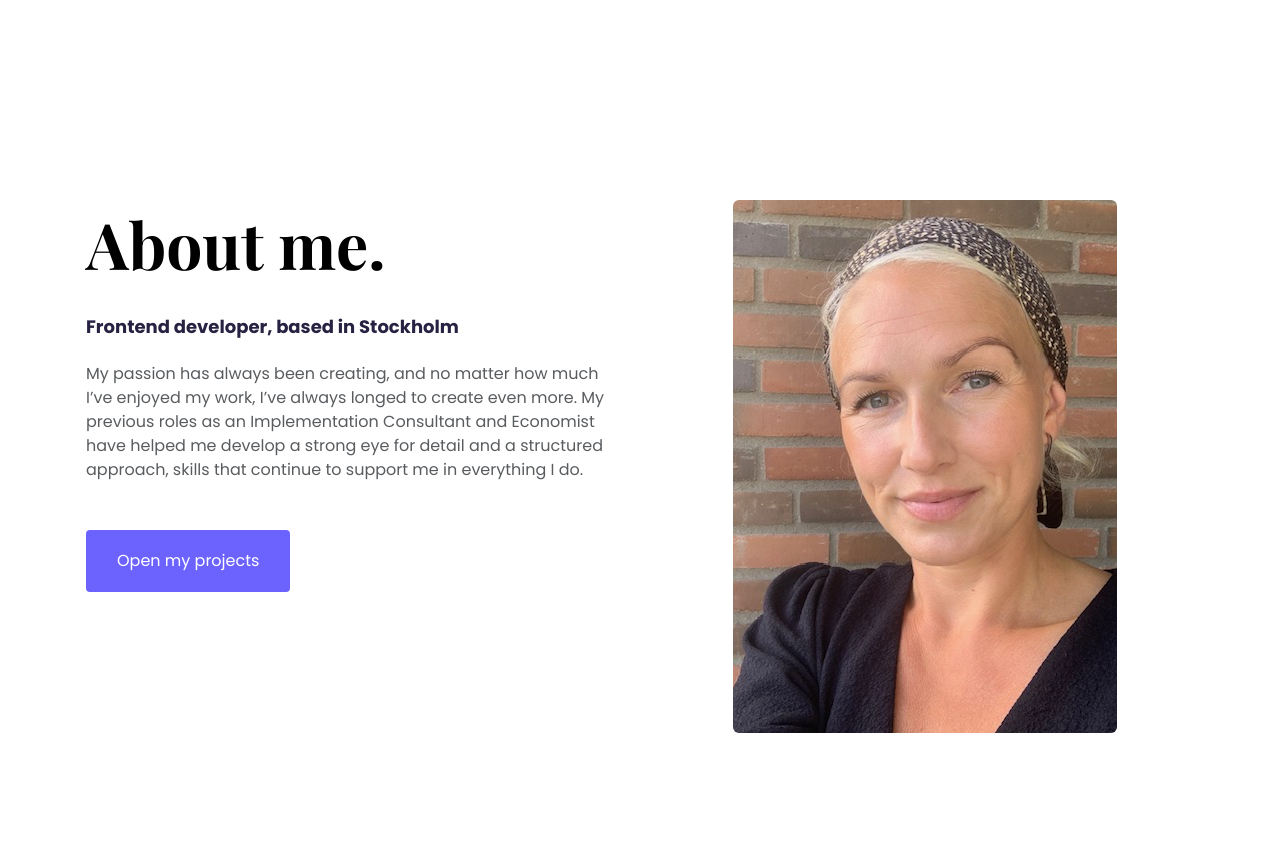
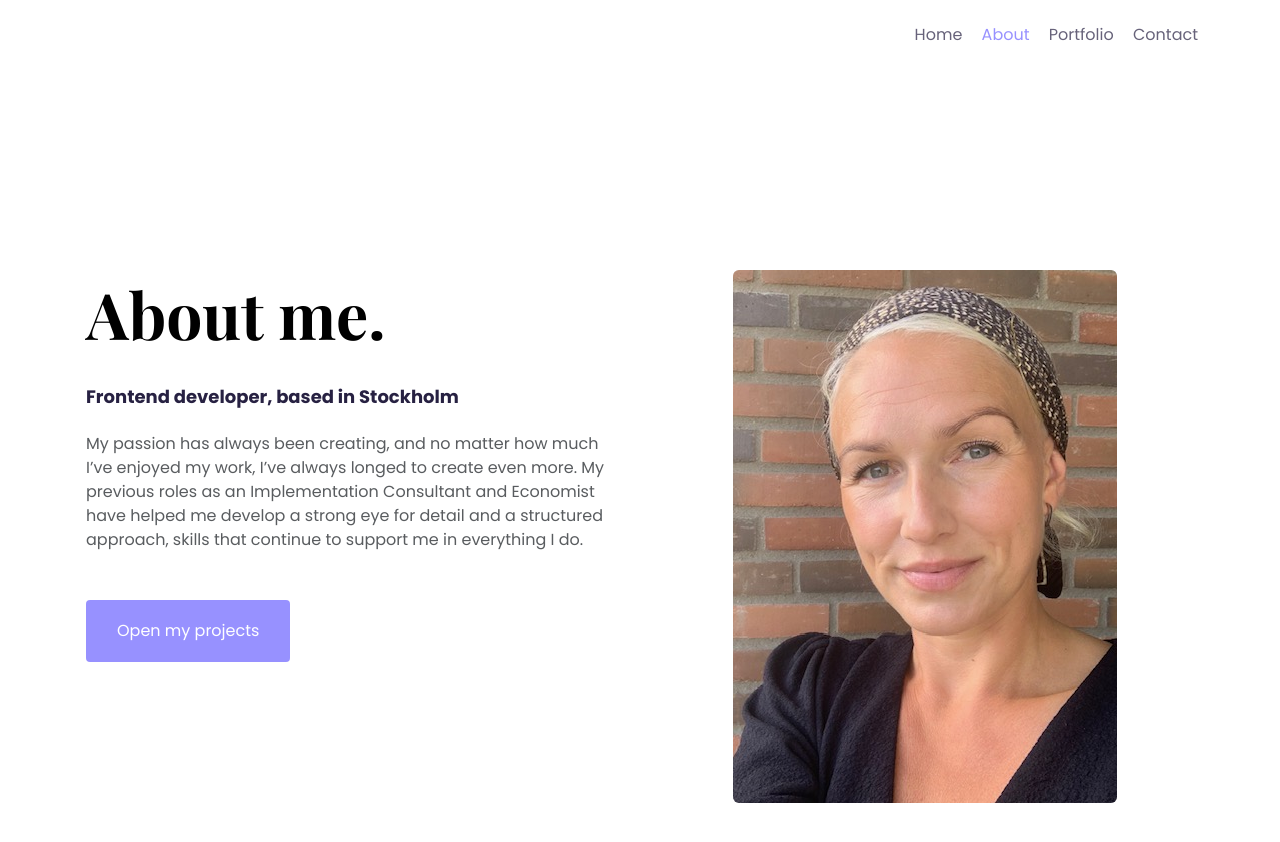
Before and after one commit to DanniFront/portfolio-project, a plain HTML site: page about.html in a window 1280 px wide. Drawn offline with nearby package versions, Linux system fonts and the light colour scheme; a web font is replaced by a local one.

Commit message:
Created the header to all html pages

```diff
--- a/about.html
+++ b/about.html
@@ -28,6 +28,16 @@
     <title>About Daniela Mure - Frontend developer</title>
   </head>
   <body>
+    <div class="container">
+      <nav class="d-flex justify-content-end">
+        <ul>
+          <li><a href="/">Home</a></li>
+          <li class="active"><a href="/about.html">About</a></li>
+          <li><a href="/portfolio.html">Portfolio</a></li>
+          <li><a href="/contact.html">Contact</a></li>
+        </ul>
+      </nav>
+    </div>
     <div class="content-hero">
       <div class="container">
         <div class="row">
--- a/src/styles.css
+++ b/src/styles.css
@@ -7,6 +7,33 @@
 body {
   font-family: "Poppins", serif;
   color: var(--primary-font-color);
+}
+
+nav {
+  padding: 20px 0;
+}
+
+nav ul {
+  padding: 0;
+  margin: 0;
+}
+
+nav li {
+  list-style: none;
+  line-height: 30px;
+  display: inline;
+  margin-left: 15px;
+}
+
+nav li.active a,
+nav a:hover {
+  color: var(--secondary-color);
+}
+
+a {
+  color: #272142;
+  text-decoration: none;
+  opacity: 0.7;
 }
 
 h1 {
```
Also changed, not shown: contact.html (+10 -0 lines), index.html (+10 -0 lines), portfolio.html (+10 -0 lines).
